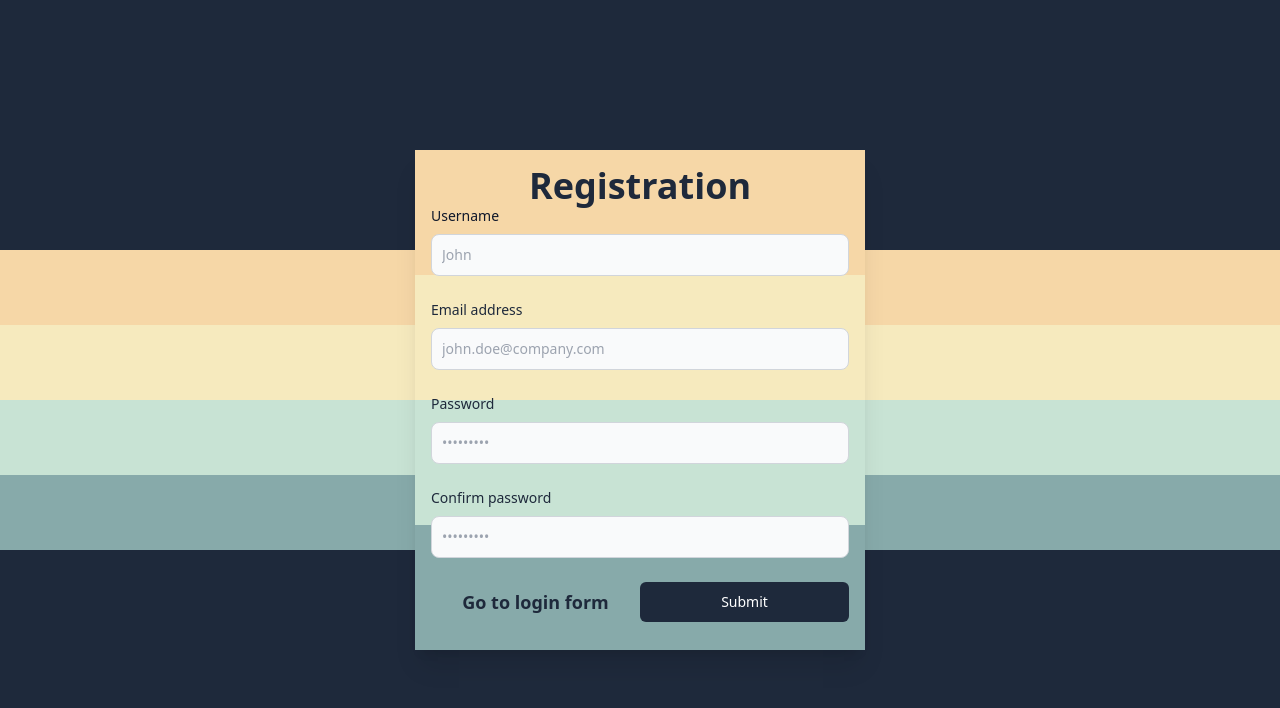
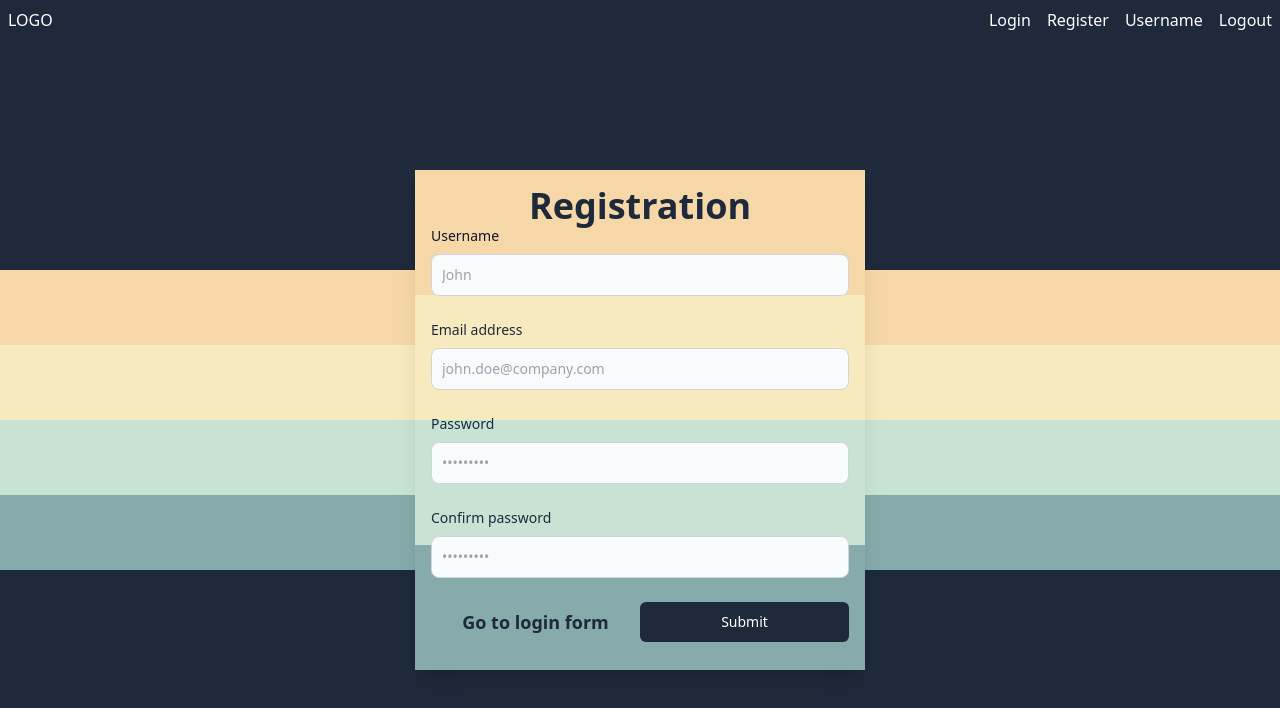
Before and after one commit to davidhalasz/auth-example, a React (Create React App) app in the folder frontend/: page /register in a window 1280 px wide. Shown: the top 708 px of the page. Built offline with nearby package versions, Linux system fonts and the light colour scheme.

Commit message:
added username in user model

```diff
--- a/frontend/src/pages/auth/auth.tsx
+++ b/frontend/src/pages/auth/auth.tsx
@@ -1,11 +1,18 @@
 import { useLocation, useNavigate } from "react-router-dom";
+import Menu from "../../components/Menu";
 import Login from "./components/Login";
 import Registration from "./components/Registration";
 
-const LOGIN_STYLE = 'absolute z-20 w-[450px] h-[350px] shadow-xl';
-const REGISTER_STYLE = 'absolute z-20 w-[450px] h-[500px] shadow-xl';
-const LOGIN_BG_TRANSITION = {maxHeight: "200px", transition: "max-height 0.15s ease-in"};
-const REGISTER_BG_TRANSITION = {maxHeight: "350px", transition: "max-height 0.15s ease-in"};
+const LOGIN_STYLE = "absolute z-20 w-[450px] h-[350px] shadow-xl";
+const REGISTER_STYLE = "absolute z-20 w-[450px] h-[500px] shadow-xl";
+const LOGIN_BG_TRANSITION = {
+  maxHeight: "200px",
+  transition: "max-height 0.15s ease-in",
+};
+const REGISTER_BG_TRANSITION = {
+  maxHeight: "350px",
+  transition: "max-height 0.15s ease-in",
+};
 
 const Auth = () => {
   const location = useLocation();
@@ -13,15 +20,21 @@ const Auth = () => {
 
   const currentFormHandler = () => {
     if (location.pathname === "/login") {
-      navigate('/register');
+      navigate("/register");
     } else {
-      navigate('/login')
+      navigate("/login");
     }
   };
 
   return (
-    <div className="relative h-screen w-screen bg-slate-800 flex items-center justify-center">
-      <div className={location.pathname === '/register' ? REGISTER_STYLE : LOGIN_STYLE}>
+    <div className="h-screen w-screen bg-slate-800 flex flex-col">
+      <Menu />
+      <div className="relative grow flex items-center justify-center">
+        <div
+          className={
+            location.pathname === "/register" ? REGISTER_STYLE : LOGIN_STYLE
+          }
+        >
           <div className="relative h-full w-full">
             <div className="absolute z-20 h-full w-full">
               <div className="h-1/4 w-full bg-customColor1"></div>
@@ -38,7 +51,14 @@ const Auth = () => {
             </div>
           </div>
         </div>
-      <div style={location.pathname === '/register' ? REGISTER_BG_TRANSITION : LOGIN_BG_TRANSITION} className="absolute z-10 w-full h-[300px]">
+        <div
+          style={
+            location.pathname === "/register"
+              ? REGISTER_BG_TRANSITION
+              : LOGIN_BG_TRANSITION
+          }
+          className="absolute z-10 w-full h-[300px]"
+        >
           <div className="h-full w-full">
             <div className="h-1/4 w-full bg-customColor1"></div>
             <div className="h-1/4 w-full bg-customColor2"></div>
@@ -47,6 +67,7 @@ const Auth = () => {
           </div>
         </div>
       </div>
+    </div>
   );
 };
 
--- a/frontend/src/pages/home/Home.tsx
+++ b/frontend/src/pages/home/Home.tsx
@@ -2,9 +2,9 @@ import Menu from "../../components/Menu";
 
 const Home = () => {
     return (
-        <div className="h-screen w-screen bg-slate-800">
+        <div className="h-screen w-screen flex flex-col bg-slate-800">
             <Menu />
-            <div className="w-full h-full flex items-center justify-center text-white">
+            <div className="grow w-full h-full flex items-center justify-center text-white">
                 HELLO
             </div>
         </div>
```
Also changed, not shown: 1 other file (tests, documents, lock files or other folders). Lines whose indentation alone changed are shown as unchanged.
